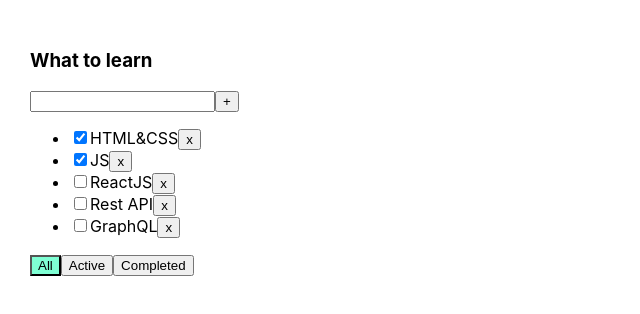
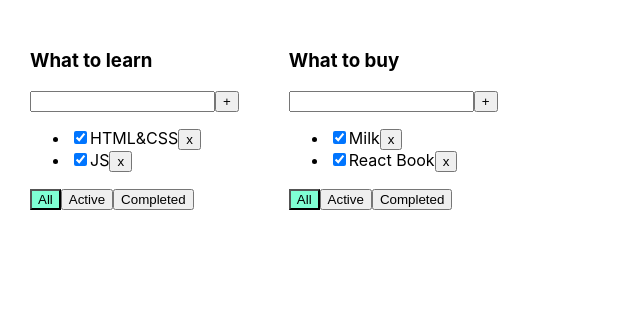
Before and after one commit to soneyk0/task-tracker, a React (Create React App) app: page / in a window 1280 px wide. Shown: the top 314 px of the page, without its empty margins (0-640 px from the left). Built offline with nearby package versions, Linux system fonts and the light colour scheme.

Commit message:
refactoring code CRUD operation

```diff
--- a/src/App.tsx
+++ b/src/App.tsx
@@ -1,64 +1,117 @@
 import React, {useState} from 'react';
 import './App.css';
-import Todolist from "./Todolist";
+import Todolist, {TaskType} from "./Todolist";
 import {v1} from "uuid";
 
 export type FilterValuesType = "all" | "active" | "completed";
+type TodolistType = {
+    id: string
+    title: string
+    filter: FilterValuesType
+}
+
+type TasksStateType = {
+    [key: string]: Array<TaskType>
+}
+
 
 const App = () => {
+    let todolistId1 = v1();
+    let todolistId2 = v1();
 
-    let [tasks, setTasks] = useState([
-        { id: v1(), title: "HTML&CSS", isDone: true },
-        { id: v1(), title: "JS", isDone: true },
-        { id: v1(), title: "ReactJS", isDone: false },
-        { id: v1(), title: "Rest API", isDone: false },
-        { id: v1(), title: "GraphQL", isDone: false },
-    ]);
+    let [todolists, setTodolists] = useState<Array<TodolistType>>([
+        {id: todolistId1, title: "What to learn", filter: "all"},
+        {id: todolistId2, title: "What to buy", filter: "all"}
+    ])
 
-    function removeTask(id: string) {
-        let filteredTasks = tasks.filter(t => t.id !== id);
-        setTasks(filteredTasks);
+    let [tasks, setTasks] = useState<TasksStateType>({
+        [todolistId1]: [
+            {id: v1(), title: "HTML&CSS", isDone: true},
+            {id: v1(), title: "JS", isDone: true}
+        ],
+        [todolistId2]: [
+            {id: v1(), title: "Milk", isDone: true},
+            {id: v1(), title: "React Book", isDone: true}
+        ]
+    });
+
+    function removeTask(id: string, todolistId: string) {
+        //достанем нужный массив по todolistId:
+        let todolistTasks = tasks[todolistId];
+        // перезапишем в этом объекте массив для нужного тудулиста отфилтрованным массивом:
+        tasks[todolistId] = todolistTasks.filter(t => t.id != id);
+        // засетаем в стейт копию объекта, чтобы React отреагировал перерисовкой
+        setTasks({...tasks});
     }
 
-    function addTask(title: string) {
-        let task = { id: v1(), title: title, isDone: false };
-        let newTasks = [task, ...tasks];
-        setTasks(newTasks);
+    function addTask(title: string, todolistId: string) {
+        let task = {id: v1(), title: title, isDone: false};
+        //достанем нужный массив по todolistId:
+        let todolistTasks = tasks[todolistId];
+        // перезапишем в этом объекте массив для нужного тудулиста копией, добавив в начало новую таску:
+        tasks[todolistId] = [task, ...todolistTasks];
+        // засетаем в стейт копию объекта, чтобы React отреагировал перерисовкой
+        setTasks({...tasks});
     }
 
-    function changeStatus(taskId: string, isDone: boolean) {
-        let task = tasks.find(t => t.id === taskId);
+    function changeStatus(id: string, isDone: boolean, todolistId: string) {
+        //достанем нужный массив по todolistId:
+        let todolistTasks = tasks[todolistId];
+        // найдём нужную таску:
+        let task = todolistTasks.find(t => t.id === id);
+        //изменим таску, если она нашлась
         if (task) {
             task.isDone = isDone;
+            // засетаем в стейт копию объекта, чтобы React отреагировал перерисовкой
+            setTasks({...tasks});
         }
-
-        setTasks([...tasks]);
     }
 
-    let [filter, setFilter] = useState<FilterValuesType>("all");
-
-    let tasksForTodolist = tasks;
-
-    if (filter === "active") {
-        tasksForTodolist = tasks.filter(t => t.isDone === false);
-    }
-    if (filter === "completed") {
-        tasksForTodolist = tasks.filter(t => t.isDone === true);
+    function changeFilter(value: FilterValuesType, todolistId: string) {
+        let todolist = todolists.find(tl => tl.id === todolistId);
+        if (todolist) {
+            todolist.filter = value;
+            setTodolists([...todolists])
+        }
     }
 
-    function changeFilter(value: FilterValuesType) {
-        setFilter(value);
+    function removeTodolist(id: string) {
+        // засунем в стейт список тудулистов, id которых не равны тому, который нужно выкинуть
+        setTodolists(todolists.filter(tl => tl.id != id));
+        // удалим таски для этого тудулиста из второго стейта, где мы храним отдельно таски
+        delete tasks[id]; // удаляем св-во из объекта... значением которого являлся массив тасок
+        // засетаем в стейт копию объекта, чтобы React отреагировал перерисовкой
+        setTasks({...tasks});
     }
 
     return (
         <div className="App">
-            <Todolist title="What to learn"
-                      tasks={tasksForTodolist}
-                      removeTask={removeTask}
-                      changeFilter={changeFilter}
-                      addTask={addTask}
-                      changeTaskStatus={changeStatus}
-                      filter={filter}/>
+            {
+                todolists.map(tl => {
+                    let allTodolistTasks = tasks[tl.id];
+                    let tasksForTodolist = allTodolistTasks;
+
+                    if (tl.filter === "active") {
+                        tasksForTodolist = allTodolistTasks.filter(t => t.isDone === false);
+                    }
+                    if (tl.filter === "completed") {
+                        tasksForTodolist = allTodolistTasks.filter(t => t.isDone === true);
+                    }
+
+                    return <Todolist
+                        key={tl.id}
+                        id={tl.id}
+                        title={tl.title}
+                        tasks={tasksForTodolist}
+                        removeTask={removeTask}
+                        changeFilter={changeFilter}
+                        addTask={addTask}
+                        changeTaskStatus={changeStatus}
+                        filter={tl.filter}
+                        removeTodolist={removeTodolist}
+                    />
+                })
+            }
 
         </div>
     );
--- a/src/Todolist.tsx
+++ b/src/Todolist.tsx
@@ -1,19 +1,21 @@
 import React, {useState, ChangeEvent, KeyboardEvent} from 'react';
 import {FilterValuesType} from "./App";
 
-type TaskType = {
+export type TaskType = {
     id: string
     title: string
     isDone: boolean
 }
 
 type PropsType = {
+    id: string
     title: string
     tasks: Array<TaskType>
-    removeTask: (taskId: string) => void
-    changeFilter: (value: FilterValuesType) => void
-    addTask: (title: string) => void
-    changeTaskStatus: (taskId: string, isDone: boolean) => void
+    removeTask: (taskId: string, todolistId: string) => void
+    changeFilter: (value: FilterValuesType, todolistId: string) => void
+    addTask: (title: string, todolistId: string) => void
+    changeTaskStatus: (id: string, isDone: boolean, todolistId: string) => void
+    removeTodolist: (id: string) => void
     filter: FilterValuesType
 }
 
@@ -23,8 +25,9 @@
     let [error, setError] = useState<string | null>(null)
 
     const addTask = () => {
-        if (title.trim() !== "") {
-            props.addTask(title.trim());
+        let newTitle = title.trim();
+        if (newTitle !== "") {
+            props.addTask(newTitle, props.id);
             setTitle("");
         } else {
             setError("Title is required");
@@ -41,9 +44,11 @@
         }
     }
 
-    const onAllClickHandler = () => props.changeFilter("all");
-    const onActiveClickHandler = () => props.changeFilter("active");
-    const onCompletedClickHandler = () => props.changeFilter("completed");
+    const removeTodolist = () => props.removeTodolist(props.id)
+
+    const onAllClickHandler = () => props.changeFilter("all", props.id);
+    const onActiveClickHandler = () => props.changeFilter("active", props.id);
+    const onCompletedClickHandler = () => props.changeFilter("completed",props.id);
 
     return <div>
         <h3>{props.title}</h3>
@@ -60,9 +65,10 @@
             {
                 props.tasks.map(t => {
 
-                    const onClickHandler = () => props.removeTask(t.id)
+                    const onClickHandler = () => props.removeTask(t.id, props.id)
                     const onChangeHandler = (e: ChangeEvent<HTMLInputElement>) => {
-                        props.changeTaskStatus(t.id, e.currentTarget.checked);
+                        let newIsDoneValue = e.currentTarget.checked;
+                        props.changeTaskStatus(t.id, newIsDoneValue,props.id);
                     }
 
                     return <li key={t.id}>
--- a/src/index.tsx
+++ b/src/index.tsx
@@ -1,17 +1,12 @@
 import React from 'react';
-import ReactDOM from 'react-dom/client';
+import {createRoot} from 'react-dom/client';
 import './index.css';
 import App from './App';
 
 
-const root = ReactDOM.createRoot(
-  document.getElementById('root') as HTMLElement
-);
-root.render(
-  <React.StrictMode>
-    <App />
-  </React.StrictMode>
-);
+const container  = document.getElementById('root') as HTMLElement
+const root = createRoot(container);
+root.render(<App />);
 
 // If you want to start measuring performance in your app, pass a function
 // to log results (for example: reportWebVitals(console.log))
```
